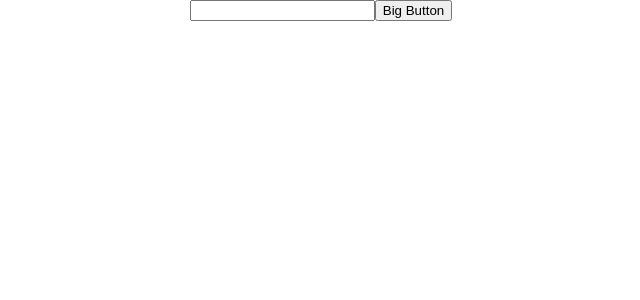
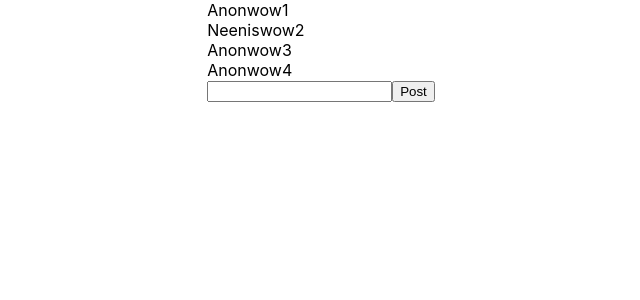
Before and after one commit to UnsnugHero/Phan-Client, a React (Create React App) app: page / in a window 1280 px wide. Shown: the top 300 px of the page, without its empty margins (319-959 px from the left). Built offline with nearby package versions, Linux system fonts and the light colour scheme.

Commit message:
name refactors, chat component

```diff
--- a/src/App.tsx
+++ b/src/App.tsx
@@ -1,25 +1,11 @@
 import './App.css';
 
-import Button from './components/general/Button';
-import TextInput from './components/general/TextInput';
+import Chat from './components/chat/Chat';
 
 function App() {
-  const handleButtonClick = () => {
-    console.log('button clicked');
-  };
-
-  const handleInputChange = (e: string) => {
-    console.log(e);
-  };
-
   return (
     <div className='App'>
-      <TextInput
-        maxLength={10}
-        text='Text Input Here'
-        onInputChange={handleInputChange}
-      />
-      <Button text='Big Button' onButtonClick={handleButtonClick} />
+      <Chat />
     </div>
   );
 }
--- /dev/null
+++ b/src/components/chat/Chat.tsx
@@ -0,0 +1,26 @@
+import { useState } from 'react';
+
+import ChatCommentList from './ChatCommentList';
+import ChatForm from './ChatForm';
+
+const Chat = () => {
+  const dummyComments = [
+    { content: 'wow1', username: 'Anon' },
+    { content: 'wow2', username: 'Neenis' },
+    { content: 'wow3', username: 'Anon' },
+    { content: 'wow4' },
+  ];
+
+  const [comments, setComments] = useState(dummyComments);
+
+  return (
+    <div>
+      <ChatCommentList comments={comments} />
+      <ChatForm />
+    </div>
+  );
+};
+
+Chat.propTypes = {};
+
+export default Chat;
--- /dev/null
+++ b/src/components/chat/ChatCommentList.tsx
@@ -0,0 +1,24 @@
+import PropTypes from 'prop-types';
+
+import GeneralComment from './ChatComment';
+import { ChatCommentListProps } from '../../models/chat.model';
+
+const ChatCommentList = (props: ChatCommentListProps) => {
+  return (
+    <div>
+      {props.comments.map((comment, idx) => (
+        <GeneralComment
+          key={idx}
+          content={comment.content}
+          username={comment.username}
+        />
+      ))}
+    </div>
+  );
+};
+
+ChatCommentList.propTypes = {
+  comments: PropTypes.array.isRequired,
+};
+
+export default ChatCommentList;
--- /dev/null
+++ b/src/components/chat/ChatForm.tsx
@@ -0,0 +1,29 @@
+import React, { useState } from 'react';
+import PropTypes from 'prop-types';
+
+import TextInput from '../general/TextInput';
+import Button from '../general/Button';
+
+const ChatForm = () => {
+  const [commentText, setCommentText] = useState('');
+
+  // handlers
+  const handleInputChange = (text: string) => {
+    setCommentText(text);
+  };
+
+  const handlePostClick = () => {
+    console.error(commentText);
+  };
+
+  return (
+    <div className='chat-form-container'>
+      <TextInput text='Add a comment...' onInputChange={handleInputChange} />
+      <Button text='Post' onButtonClick={handlePostClick} />
+    </div>
+  );
+};
+
+ChatForm.propTypes = {};
+
+export default ChatForm;
--- a/src/models/general-comments.model.ts
+++ /dev/null
@@ -1,3 +0,0 @@
-import { GeneralCommentProps } from './general.model';
-
-export type GeneralComment = GeneralCommentProps;
--- /dev/null
+++ b/src/views/LandingPage.tsx
@@ -0,0 +1,5 @@
+const LandingPage = () => {
+  return <div></div>;
+};
+
+export default LandingPage;
```
Also changed, not shown: src/components/chat/ChatComment.tsx (renamed from src/components/general-comments/GeneralComment.tsx, +4 -4 lines), src/components/general-comments/GeneralCommentList.tsx (deleted, +0 -20 lines), src/models/chat.model.ts (added, +15 -0 lines), src/models/general.model.ts (+0 -11 lines).
